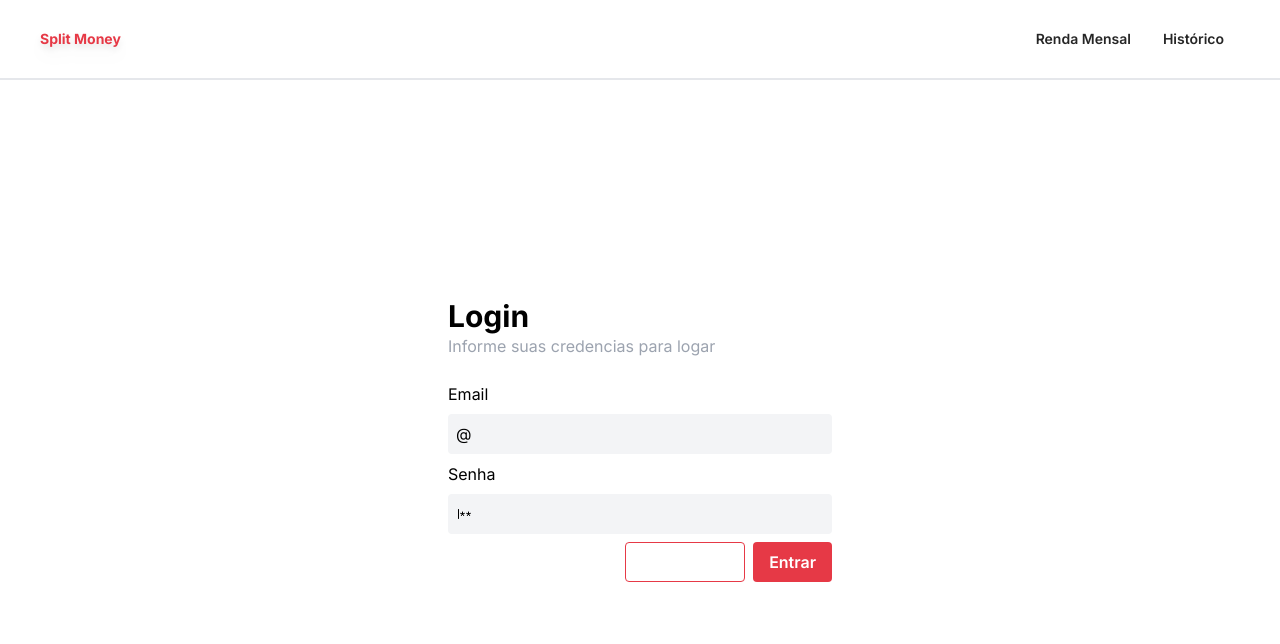
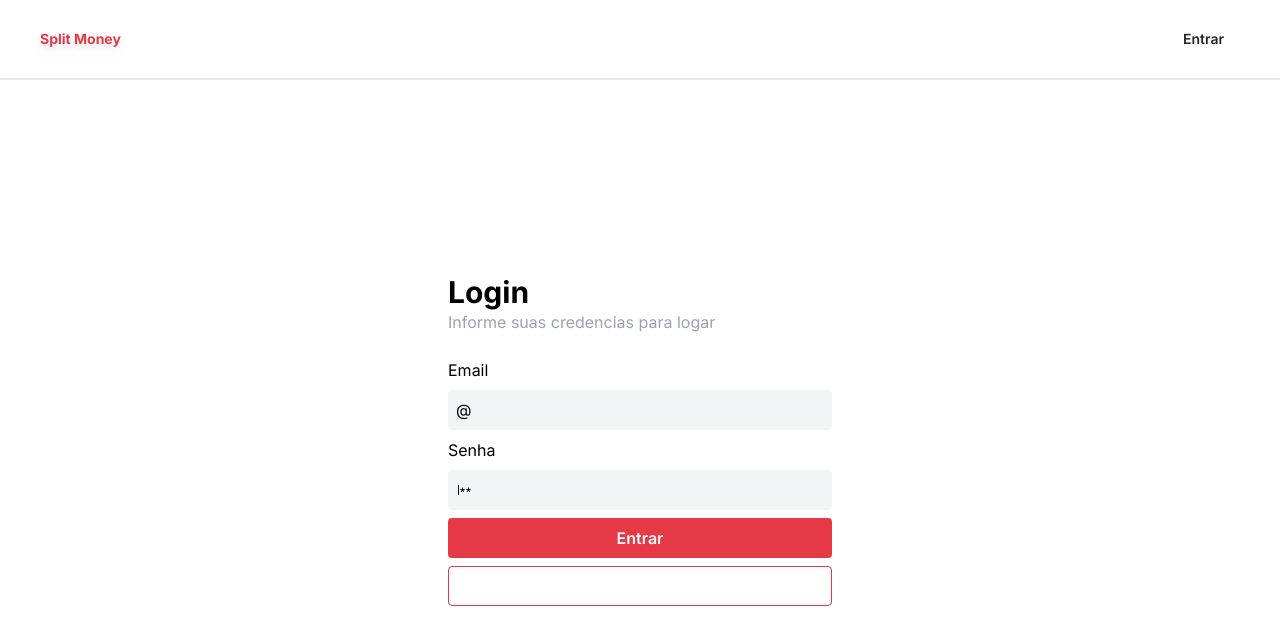
Before and after one commit to Cavalheiro-S/split-money, a React (Vite) app: page /signin in a window 1280 px wide. Shown: the top 644 px of the page. Built offline with nearby package versions, Linux system fonts and the light colour scheme; no server answers.

Commit message:
feat: change header to show autenticated links and add error notification

```diff
--- a/package.json
+++ b/package.json
@@ -15,6 +15,7 @@
     "@radix-ui/react-hover-card": "^1.0.2",
     "@radix-ui/react-select": "^1.1.1",
     "@radix-ui/react-slot": "^1.0.1",
+    "@radix-ui/react-toast": "^1.1.2",
     "clsx": "^1.2.1",
     "firebase": "^9.15.0",
     "moment": "^2.29.4",
--- a/src/Components/Header/index.tsx
+++ b/src/Components/Header/index.tsx
@@ -1,6 +1,9 @@
 import clsx from "clsx"
+import { useContext } from "react";
 import { Link } from "react-router-dom"
 import { v4 as uuid } from 'uuid';
+import { AuthContext } from "../../Context/AuthContext";
+import { useAuth } from "../../hooks/useAuth";
 
 interface HeaderProps {
     className?: string,
@@ -8,10 +11,13 @@ interface HeaderProps {
 
 type linkType = {
     title: string,
-    url: string
+    url: string,
+    action?: () => void
 }
 
 export default function Header({ className }: HeaderProps) {
+    const auth = useContext(AuthContext);
+    const { signOut } = useAuth();
     const links: linkType[] = [
         {
             title: "Renda Mensal",
@@ -21,13 +27,41 @@ export default function Header({ className }: HeaderProps) {
             title: "Histórico",
             url: "/history",
         },
+        {
+            title: "Sair",
+            url: "/signin",
+            action: () => { signOut()}
+        }
     ]
 
     const renderLinks = (link: linkType) => {
+
+        if (link.action){
+            return (
+                <li className="flex marker:text-transparent items-center text-center" key={uuid()}>
+                    <button onClick={link.action} className="px-4 py-1 rounded font-semibold hover:text-primary-hover transition">
+                        {link.title}
+                    </button>
+                </li>
+            )
+        }
         return (
             <li className="flex marker:text-transparent items-center text-center" key={uuid()}>
                 <Link to={link.url} className="px-4 py-1 rounded font-semibold hover:text-primary-hover transition">
                     {link.title}
+                </Link>
+            </li>
+        )
+
+    }
+
+    const renderAutenticatedLinks = () => {
+        if (auth.user.logged)
+            return links.map(renderLinks)
+        return (
+            <li className="flex marker:text-transparent items-center text-center" key={uuid()}>
+                <Link to="/signin" className="px-4 py-1 rounded font-semibold hover:text-primary-hover transition">
+                    Entrar
                 </Link>
             </li>
         )
@@ -37,7 +71,7 @@ export default function Header({ className }: HeaderProps) {
         <header className={clsx("flex py-6 md:px-10 px-4 border-b-2 md:grid items-center md:grid-cols-3", className)} >
             <span className="font-bold text-primary drop-shadow-lg text-sm ">Split Money</span>
             <nav className="flex flex-1 text-sm justify-end text-neutral-800 md:col-start-3">
-                {links.map(renderLinks)}
+                {renderAutenticatedLinks()}
             </nav>
         </header>
     )
--- /dev/null
+++ b/src/Components/Notification/index.tsx
@@ -0,0 +1,46 @@
+import * as Toast from '@radix-ui/react-toast';
+import clsx from 'clsx';
+import { CheckCircle, X, XCircle } from 'phosphor-react';
+import { useState } from 'react';
+
+export interface NotificationProps {
+    title: string;
+    message: string;
+    type: "success" | "error";
+}
+
+export const Notification = ({ message, title, type }: NotificationProps) => {
+    const [open, setOpen] = useState(true);
+
+    const renderType = () => {
+        switch (type) {
+            case "success":
+                return <CheckCircle className='h-7 w-7 text-green-700' />
+            case "error":
+                return <XCircle className='h-7 w-7 text-red-700' />
+        }
+    }
+    return (
+        <Toast.Provider>
+            <Toast.Root
+                className={clsx('flex items-center rounded border p-4 gap-4', {
+                    'border-green-700': type === "success",
+                    'border-red-700': type === "error"
+                })}
+                open={open} onOpenChange={setOpen}>
+                {renderType()}
+                <div>
+                    <Toast.Title className='font-bold text-gray-900'>
+                        {title}
+                    </Toast.Title>
+                    <Toast.Description className='text-gray-500'>
+                        {message}
+                    </Toast.Description>
+                </div>
+                <Toast.Close />
+            </Toast.Root>
+
+            <Toast.Viewport className='absolute top-0 right-0 flex flex-col outline-none m-4' />
+        </Toast.Provider>
+    )
+}
--- a/src/Context/AuthContext.tsx
+++ b/src/Context/AuthContext.tsx
@@ -4,7 +4,7 @@ import { auth } from "../firebase";
 
 interface AuthContextData {
     user: UserProps;
-    setUser: React.Dispatch<React.SetStateAction<UserProps>>;
+    setUser: React.Dispatch<React.SetStateAction<UserProps>> | null;
 }
 
 interface AuthProviderProps {
--- a/src/Pages/Main.tsx
+++ b/src/Pages/Main.tsx
@@ -5,7 +5,7 @@ export default function Main() {
     return (
         <div className="flex flex-col">
             <Header className="h-[10vh] w-screen px-10" />
-            <div className="h-[90vh] md:px-10">
+            <div className="h-[90vh] md:px-10 relative">
                 <Outlet />
             </div>
         </div>
--- a/src/Pages/Signin/index.tsx
+++ b/src/Pages/Signin/index.tsx
@@ -1,10 +1,10 @@
-import { Password } from "phosphor-react";
-import { useContext } from "react";
+import { Password, Spinner } from "phosphor-react";
+import { useState } from "react";
 import { SubmitHandler, useForm } from "react-hook-form";
 import { useNavigate } from "react-router-dom";
 import { Button } from "../../Components/Button";
 import { Input } from "../../Components/Input";
-import { AuthContext } from "../../Context/AuthContext";
+import { Notification, NotificationProps } from "../../Components/Notification";
 import { useAuth } from "../../hooks/useAuth";
 
 interface Inputs {
@@ -14,15 +14,34 @@ interface Inputs {
 
 export const Signin = () => {
     const navigate = useNavigate();
+    const [notification, setNotification] = useState<NotificationProps>({
+        title: "",
+        message: "Email ou senha inválidos",
+        type: "error"
+    });
+
     const { signIn } = useAuth();
     const { register, handleSubmit, setError, formState: { errors } } = useForm<Inputs>()
+    const [loading, setLoading] = useState(false);
+
+
     const onSubmit: SubmitHandler<Inputs> = async (data) => {
         try {
+            setLoading(true);
+            setNotification({ ...notification, title: "" })
             await signIn(data.email, data.password)
             navigate("/monthRevenue")
         }
         catch {
             setError("email", { type: "manual", message: "Email ou senha inválidos" })
+            setNotification({
+                title: "Erro",
+                message: "Email ou senha inválidos",
+                type: "error"
+            });
+        }
+        finally {
+            setLoading(false);
         }
 
     }
@@ -32,9 +51,12 @@ export const Signin = () => {
     }
 
     return (
-        <div className="flex flex-col justify-center items-center h-full">
+        <>
+            {notification.title && <Notification title={notification.title} message={notification.message} type={notification.type} />}
+            < div className="flex flex-col justify-center items-center h-full" >
                 <form className="flex flex-col w-96 gap-2" onSubmit={handleSubmit(onSubmit)}>
                     <div className="flex flex-col w-full mb-4">
+
                         <h3 className="text-3xl font-bold">Login</h3>
                         <span className="text-gray-400">Informe suas credencias para logar</span>
                     </div>
@@ -56,19 +78,21 @@ export const Signin = () => {
                         </Input.Root>
                     </label>
                     {errors.password && <span className="text-red-500 text-sm">{errors.password.message}</span>}
-                <div className="flex justify-end gap-2">
+                    <div className="flex flex-col gap-2">
+                        <Button.Root className="justify-center" id="signin" type="submit">
+                            {loading ? <Spinner className="animate-spin" /> : "Entrar"}
+                        </Button.Root>
                         <Button.Root
                             onClick={handleClickSignUp}
-                    className="bg-transparent text-primary border border-primary hover:text-white"
+                            className="justify-center bg-transparent text-primary border border-primary hover:text-white hover:bg-primary"
                             id="signup" type="button">
                             Criar conta
                         </Button.Root>
-                    <Button.Root id="signin" type="submit"  className="self-end">
-                        Entrar
-                    </Button.Root>
                     </div>
                 </form>
-        </div>
+            </div >
+
+        </>
     )
 }
 
--- a/src/hooks/useAuth.tsx
+++ b/src/hooks/useAuth.tsx
@@ -1,15 +1,58 @@
 import { createUserWithEmailAndPassword, signInWithEmailAndPassword } from "firebase/auth"
+import { AuthContext } from "../Context/AuthContext"
 import { auth } from "../firebase"
+import { useContext } from "react"
 
 
 export const useAuth = () => {
+    const { user, setUser } = useContext(AuthContext)
 
-    const signUp = (email: string, password: string) => {
-        return createUserWithEmailAndPassword(auth, email, password)
+    const signUp = async (email: string, password: string) => {
+        const response = await createUserWithEmailAndPassword(auth, email, password)
+
+        if (response && setUser) {
+            setUser({
+                email: response.user.email,
+                id: response.user.uid,
+                logged: true
+            })
+        }
+        else if (setUser) {
+            setUser({
+                email: null,
+                id: null,
+                logged: false
+            })
+        }
     }
 
-    const signIn = (email: string, password: string) => {
-        return signInWithEmailAndPassword(auth, email, password)
+    const signIn = async (email: string, password: string) => {
+
+        const response = await signInWithEmailAndPassword(auth, email, password)
+        if (response && setUser) {
+            setUser({
+                email: response.user.email,
+                id: response.user.uid,
+                logged: true
+            })
+        }
+        else if (setUser) {
+            setUser({
+                email: null,
+                id: null,
+                logged: false
+            })
+        }
     }
-    return {signUp, signIn}
+
+    const signOut = () => {
+        if (user && setUser) {
+            setUser({
+                email: null,
+                id: null,
+                logged: false
+            })
+        }
+    }
+    return { signUp, signIn, signOut }
 }
```
Also changed, not shown: 1 other file (tests, documents, lock files or other folders). Lines whose indentation alone changed are shown as unchanged.
